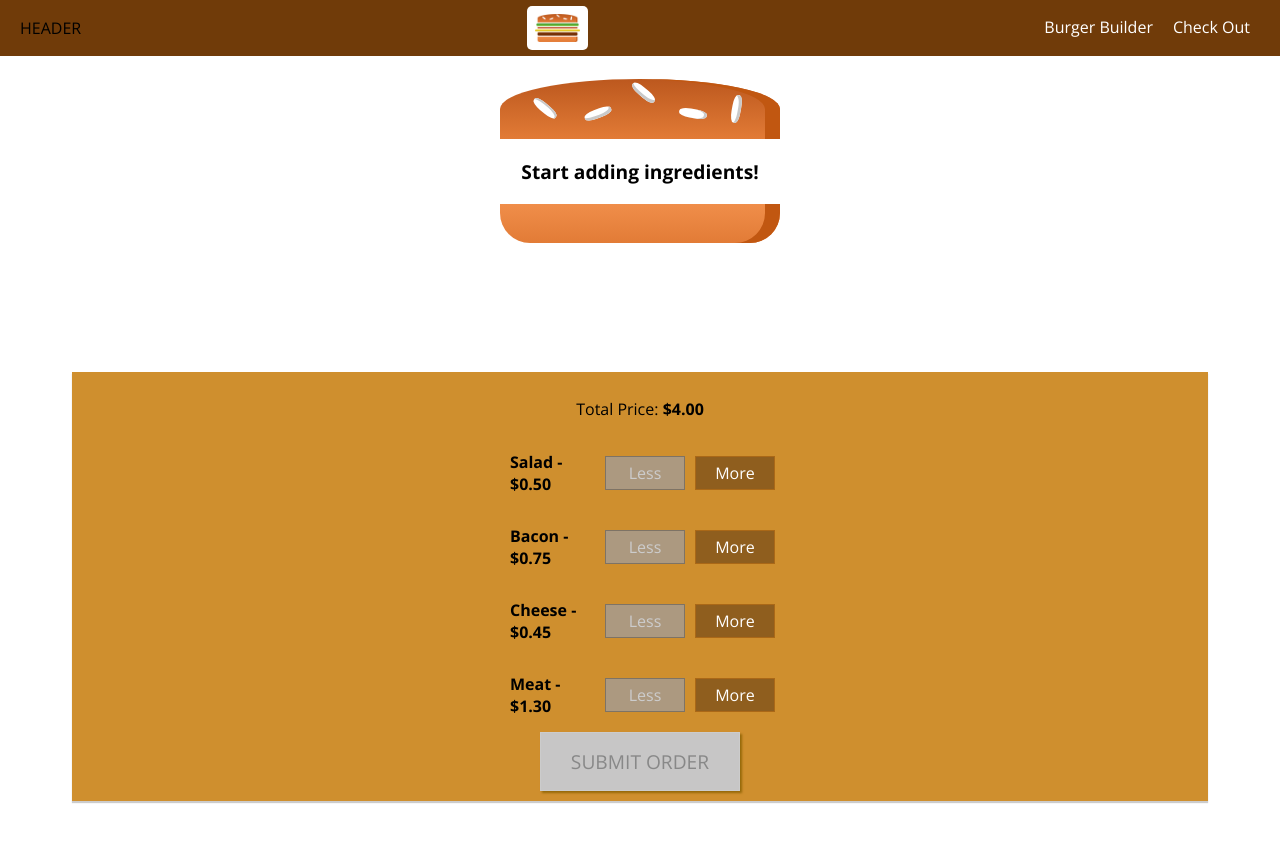
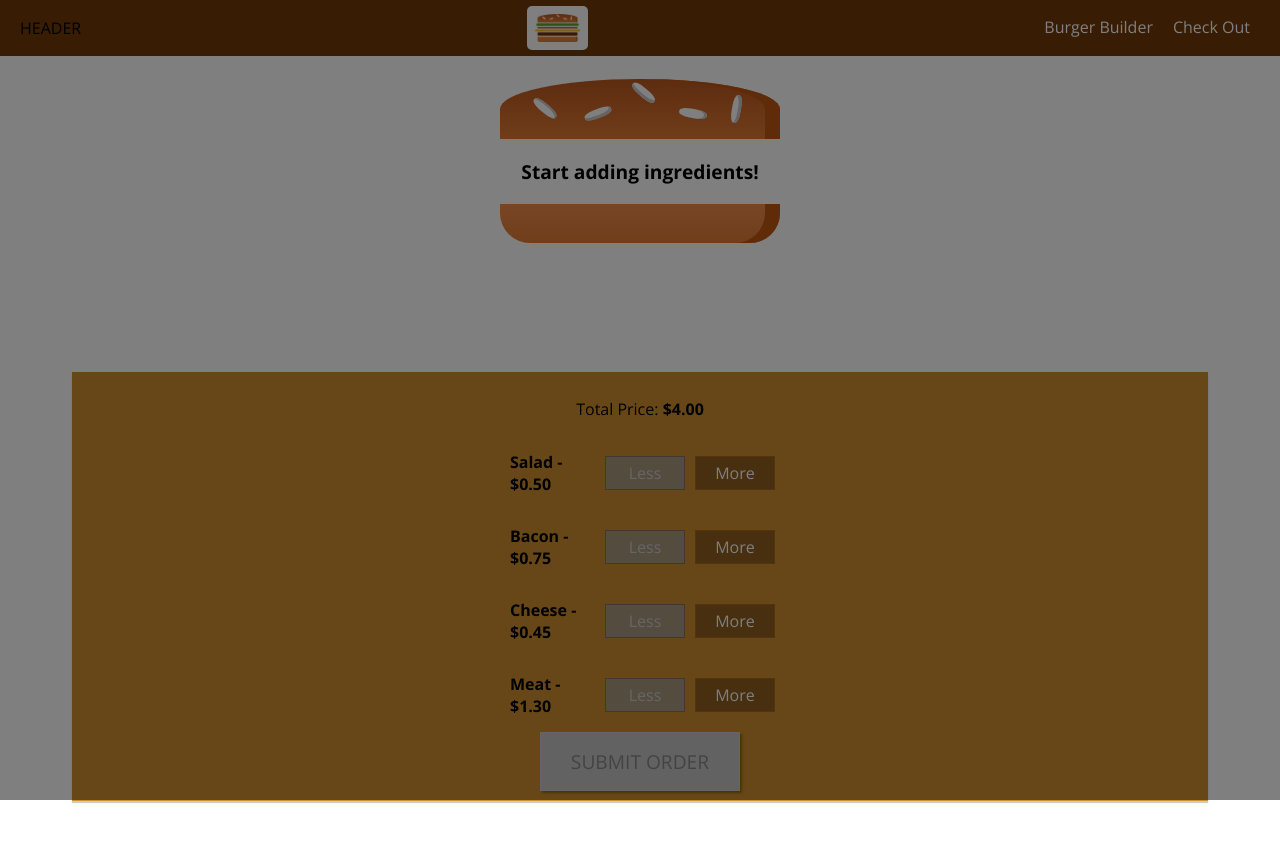
Before and after one commit to kkaiyang94/MyBurgerApp, a React (Create React App) app: page / in a window 1280 px wide. Shown: the top 842 px of the page. Built offline with nearby package versions, Linux system fonts and the light colour scheme.

Commit message:
Change Layout to Class component

```diff
--- a/src/components/Layout/Layout.js
+++ b/src/components/Layout/Layout.js
@@ -1,14 +1,22 @@
-import React, { Fragment } from 'react';
+import React, { Component } from 'react';
 
 import Toolbar from '../Navigation/Toolbar/Toolbar';
+import SideDrawer from '../Navigation/SideDrawer/SideDrawer';
 
 import classes from './Layout.module.css';
 
-const Layout = props => (
-  <Fragment>
-    <Toolbar />
-    <main className={classes.Content}>{props.children}</main>
-  </Fragment>
-)
+class Layout extends Component {
+  render() {
+    const { children } = this.props;
+
+    return (
+      <>
+        <Toolbar />
+        <SideDrawer />
+        <main className={classes.Content}>{children}</main>
+      </>
+    )
+  }
+}
 
 export default Layout;
```
